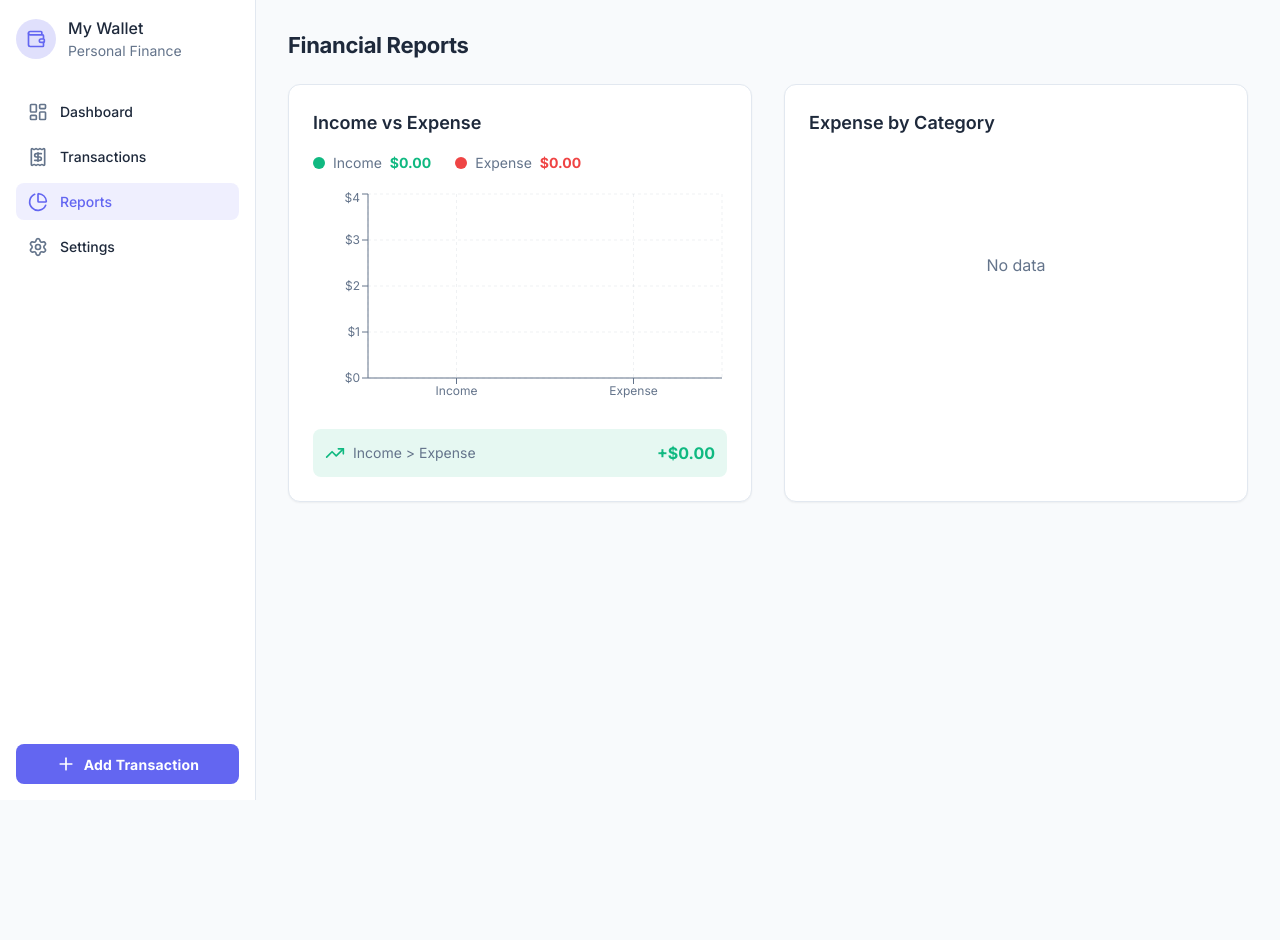
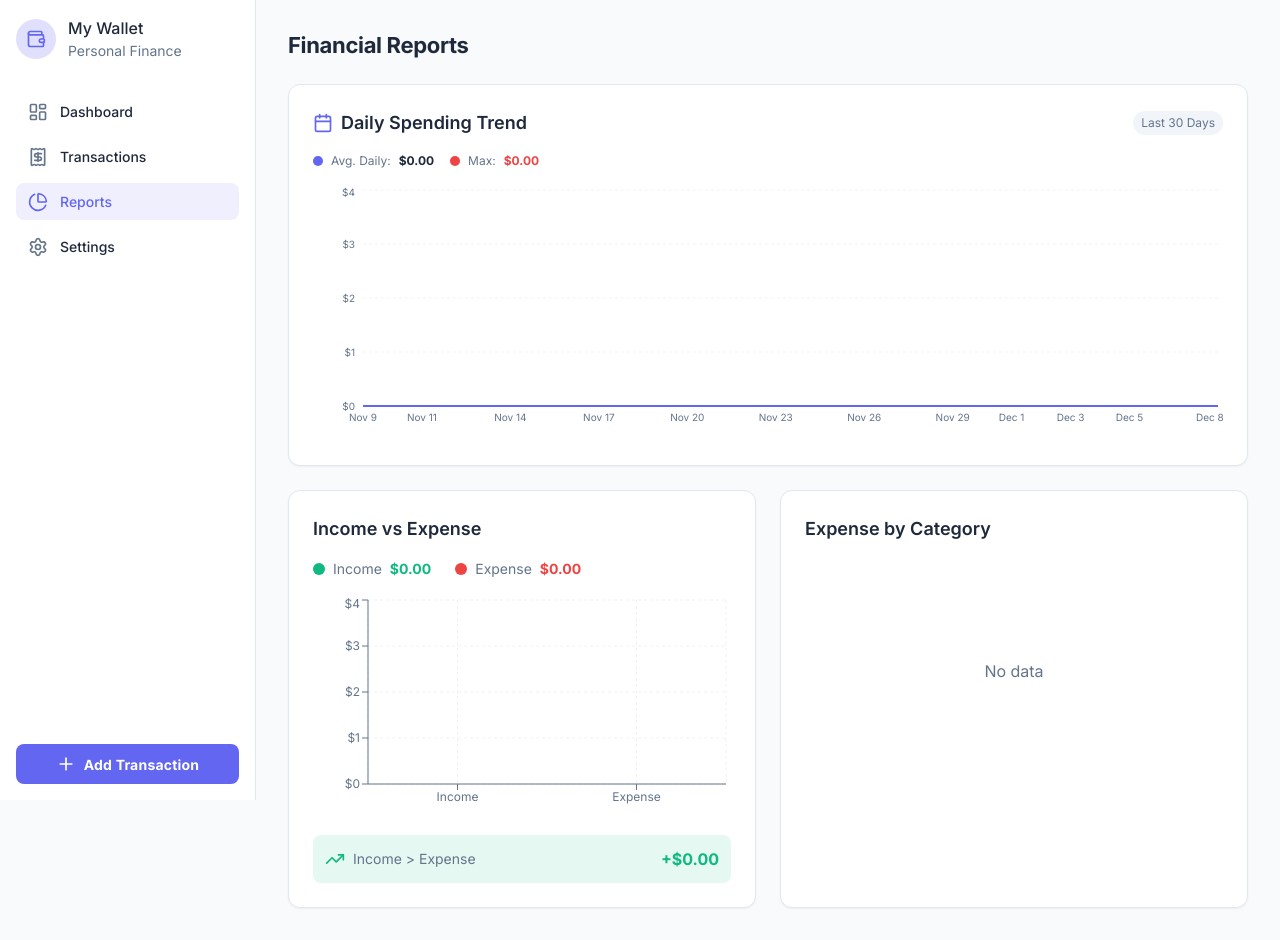
Before and after one commit to ozcelikcode/Flow, a React (Vite) app: page /reports in a window 1280 px wide. Before the commit the page ends 800 px from the top, so only its background shows below. Built offline with nearby package versions, Linux system fonts and the light colour scheme.

Commit message:
feat: Implement Reports page with financial reports including income/expense breakdown, category spending, and daily trends, plus i18n.

```diff
--- a/src/i18n/translations.ts
+++ b/src/i18n/translations.ts
@@ -58,6 +58,8 @@ export const translations = {
         financialReports: 'Financial Reports',
         incomeVsExpense: 'Income vs Expense',
         expenseByCategory: 'Expense by Category',
+        dailySpendingTrend: 'Daily Spending Trend',
+        last30Days: 'Last 30 Days',
 
         // Settings
         appearance: 'Appearance',
@@ -180,6 +182,8 @@ export const translations = {
         financialReports: 'Finansal Raporlar',
         incomeVsExpense: 'Gelir vs Gider',
         expenseByCategory: 'Kategoriye Göre Gider',
+        dailySpendingTrend: 'Günlük Harcama Trendi',
+        last30Days: 'Son 30 Gün',
 
         // Settings
         appearance: 'Görünüm',
--- a/src/pages/Reports.tsx
+++ b/src/pages/Reports.tsx
@@ -1,11 +1,14 @@
 import { useTransactions } from '../context/TransactionContext';
 import { useSettings } from '../context/SettingsContext';
-import { BarChart, Bar, XAxis, YAxis, CartesianGrid, Tooltip, ResponsiveContainer, PieChart, Pie, Cell } from 'recharts';
-import { TrendingUp, TrendingDown } from 'lucide-react';
+import {
+    BarChart, Bar, XAxis, YAxis, CartesianGrid, Tooltip, ResponsiveContainer,
+    PieChart, Pie, Cell, AreaChart, Area
+} from 'recharts';
+import { TrendingUp, TrendingDown, Calendar } from 'lucide-react';
 
 export default function Reports() {
     const { transactions } = useTransactions();
-    const { theme, t, translateCategory, formatAmount, rates, currency } = useSettings();
+    const { theme, t, translateCategory, formatAmount, rates, currency, language } = useSettings();
 
     // Get conversion rate for selected currency
     const rate = rates[currency];
@@ -33,6 +36,49 @@ export default function Reports() {
             return acc;
         }, [] as { name: string; value: number }[]);
 
+    // Generate last 30 days spending data
+    const generateDailySpendingData = () => {
+        const today = new Date();
+        const last30Days: { date: string; amount: number; displayDate: string }[] = [];
+
+        for (let i = 29; i >= 0; i--) {
+            const date = new Date(today);
+            date.setDate(date.getDate() - i);
+            const dateStr = date.toISOString().split('T')[0];
+            const displayDate = date.toLocaleDateString(language === 'tr' ? 'tr-TR' : 'en-US', {
+                month: 'short',
+                day: 'numeric'
+            });
+
+            last30Days.push({
+                date: dateStr,
+                displayDate,
+                amount: 0
+            });
+        }
+
+        // Aggregate expenses by date
+        transactions
+            .filter(tx => tx.type === 'expense')
+            .forEach(tx => {
+                // Parse transaction date
+                const txDate = new Date(tx.date);
+                if (!isNaN(txDate.getTime())) {
+                    const txDateStr = txDate.toISOString().split('T')[0];
+                    const dayData = last30Days.find(d => d.date === txDateStr);
+                    if (dayData) {
+                        dayData.amount += tx.amount * rate;
+                    }
+                }
+            });
+
+        return last30Days;
+    };
+
+    const dailySpendingData = generateDailySpendingData();
+    const maxDailySpending = Math.max(...dailySpendingData.map(d => d.amount));
+    const avgDailySpending = dailySpendingData.reduce((sum, d) => sum + d.amount, 0) / 30;
+
     const COLORS = ['#6366f1', '#10b981', '#ef4444', '#f59e0b', '#8b5cf6', '#ec4899'];
 
     // Dark mode colors
@@ -40,6 +86,7 @@ export default function Reports() {
     const tooltipBg = theme === 'dark' ? '#1e293b' : '#ffffff';
     const tooltipBorder = theme === 'dark' ? '#334155' : '#e2e8f0';
     const tooltipText = theme === 'dark' ? '#f1f5f9' : '#1e293b';
+    const gridColor = theme === 'dark' ? '#334155' : '#e2e8f0';
 
     // Currency symbol for Y-axis
     const currencySymbols: Record<string, string> = {
@@ -79,6 +126,29 @@ export default function Reports() {
         );
     };
 
+    // Custom tooltip component for better styling
+    const CustomTooltip = ({ active, payload, label }: any) => {
+        if (active && payload && payload.length) {
+            return (
+                <div
+                    className="px-3 py-2 rounded-lg shadow-lg border"
+                    style={{
+                        backgroundColor: tooltipBg,
+                        borderColor: tooltipBorder,
+                        minWidth: '120px',
+                        maxWidth: '200px',
+                    }}
+                >
+                    <p className="text-xs font-medium mb-1" style={{ color: axisColor }}>{label}</p>
+                    <p className="text-sm font-bold" style={{ color: tooltipText }}>
+                        {formatTooltipValue(payload[0].value)}
+                    </p>
+                </div>
+            );
+        }
+        return null;
+    };
+
     const netBalance = income - expense;
     const isProfit = netBalance >= 0;
 
@@ -88,9 +158,85 @@ export default function Reports() {
                 {t('financialReports')}
             </h2>
 
-            <div className="grid grid-cols-1 lg:grid-cols-2 gap-4 sm:gap-6 lg:gap-8">
+            {/* Daily Spending Trend - Full Width */}
+            <div className="bg-white dark:bg-surface-dark p-4 sm:p-6 rounded-xl border border-slate-200 dark:border-slate-800 shadow-sm mb-4 sm:mb-6">
+                <div className="flex items-center justify-between mb-4">
+                    <h3 className="text-base sm:text-lg font-semibold text-text-light dark:text-text-dark flex items-center gap-2">
+                        <Calendar className="w-5 h-5 text-primary" />
+                        {t('dailySpendingTrend')}
+                    </h3>
+                    <span className="text-xs text-text-secondary-light dark:text-text-secondary-dark bg-slate-100 dark:bg-slate-800 px-2 py-1 rounded-full">
+                        {t('last30Days')}
+                    </span>
+                </div>
+
+                {/* Stats Summary */}
+                <div className="flex flex-wrap gap-4 mb-4">
+                    <div className="flex items-center gap-2">
+                        <div className="w-2.5 h-2.5 rounded-full bg-primary"></div>
+                        <span className="text-xs text-text-secondary-light dark:text-text-secondary-dark">
+                            {language === 'tr' ? 'Ort. Günlük' : 'Avg. Daily'}:
+                        </span>
+                        <span className="text-xs font-bold text-text-light dark:text-text-dark">
+                            {formatAmount(avgDailySpending / rate)}
+                        </span>
+                    </div>
+                    <div className="flex items-center gap-2">
+                        <div className="w-2.5 h-2.5 rounded-full bg-danger"></div>
+                        <span className="text-xs text-text-secondary-light dark:text-text-secondary-dark">
+                            {language === 'tr' ? 'Maks' : 'Max'}:
+                        </span>
+                        <span className="text-xs font-bold text-danger">
+                            {formatAmount(maxDailySpending / rate)}
+                        </span>
+                    </div>
+                </div>
+
+                <div className="h-48 sm:h-64">
+                    <ResponsiveContainer width="100%" height="100%">
+                        <AreaChart data={dailySpendingData}>
+                            <defs>
+                                <linearGradient id="colorSpending" x1="0" y1="0" x2="0" y2="1">
+                                    <stop offset="5%" stopColor="#6366f1" stopOpacity={0.3} />
+                                    <stop offset="95%" stopColor="#6366f1" stopOpacity={0} />
+                                </linearGradient>
+                            </defs>
+                            <CartesianGrid strokeDasharray="3 3" stroke={gridColor} opacity={0.5} vertical={false} />
+                            <XAxis
+                                dataKey="displayDate"
+                                stroke={axisColor}
+                                tick={{ fill: axisColor, fontSize: 10 }}
+                                tickLine={false}
+                                axisLine={false}
+                                interval="preserveStartEnd"
+                                minTickGap={30}
+                            />
+                            <YAxis
+                                stroke={axisColor}
+                                tick={{ fill: axisColor, fontSize: 10 }}
+                                tickFormatter={formatYAxis}
+                                tickLine={false}
+                                axisLine={false}
+                                width={45}
+                            />
+                            <Tooltip content={<CustomTooltip />} />
+                            <Area
+                                type="monotone"
+                                dataKey="amount"
+                                stroke="#6366f1"
+                                strokeWidth={2}
+                                fill="url(#colorSpending)"
+                                dot={false}
+                                activeDot={{ r: 4, fill: '#6366f1', stroke: '#fff', strokeWidth: 2 }}
+                            />
+                        </AreaChart>
+                    </ResponsiveContainer>
+                </div>
+            </div>
+
+            <div className="grid grid-cols-1 lg:grid-cols-2 gap-4 sm:gap-6">
                 {/* Income vs Expense Chart */}
-                <div className="bg-white dark:bg-surface-dark p-4 sm:p-6 rounded-xl border border-slate-200 dark:border-slate-800 shadow-sm" style={{ outline: 'none' }}>
+                <div className="bg-white dark:bg-surface-dark p-4 sm:p-6 rounded-xl border border-slate-200 dark:border-slate-800 shadow-sm">
                     <h3 className="text-base sm:text-lg font-semibold mb-3 sm:mb-4 text-text-light dark:text-text-dark">{t('incomeVsExpense')}</h3>
 
                     {/* Legend */}
@@ -107,9 +253,9 @@ export default function Reports() {
                         </div>
                     </div>
 
-                    <div className="h-48 sm:h-56" style={{ outline: 'none' }}>
+                    <div className="h-48 sm:h-56">
                         <ResponsiveContainer width="100%" height="100%">
-                            <BarChart data={data} style={{ outline: 'none' }}>
+                            <BarChart data={data}>
                                 <CartesianGrid strokeDasharray="3 3" opacity={0.1} stroke={axisColor} />
                                 <XAxis
                                     dataKey="name"
@@ -122,23 +268,10 @@ export default function Reports() {
                                     tickFormatter={formatYAxis}
                                     width={50}
                                 />
-                                <Tooltip
-                                    contentStyle={{
-                                        backgroundColor: tooltipBg,
-                                        borderColor: tooltipBorder,
-                                        color: tooltipText,
-                                        borderRadius: '8px',
-                                        outline: 'none',
-                                        fontSize: '12px'
-                                    }}
-                                    itemStyle={{ color: tooltipText }}
-                                    cursor={{ fill: 'transparent' }}
-                                    formatter={(value: number) => [formatTooltipValue(value), '']}
-                                />
+                                <Tooltip content={<CustomTooltip />} />
                                 <Bar
                                     dataKey="value"
                                     shape={<CustomBar />}
-                                    style={{ outline: 'none' }}
                                 />
                             </BarChart>
                         </ResponsiveContainer>
@@ -165,14 +298,14 @@ export default function Reports() {
                 </div>
 
                 {/* Expense by Category Chart */}
-                <div className="bg-white dark:bg-surface-dark p-4 sm:p-6 rounded-xl border border-slate-200 dark:border-slate-800 shadow-sm" style={{ outline: 'none' }}>
+                <div className="bg-white dark:bg-surface-dark p-4 sm:p-6 rounded-xl border border-slate-200 dark:border-slate-800 shadow-sm">
                     <h3 className="text-base sm:text-lg font-semibold mb-3 sm:mb-4 text-text-light dark:text-text-dark">{t('expenseByCategory')}</h3>
 
                     {categoryData.length > 0 ? (
                         <>
-                            <div className="h-48 sm:h-56" style={{ outline: 'none' }}>
+                            <div className="h-48 sm:h-56">
                                 <ResponsiveContainer width="100%" height="100%">
-                                    <PieChart style={{ outline: 'none' }}>
+                                    <PieChart>
                                         <Pie
                                             data={categoryData}
                                             cx="50%"
@@ -182,29 +315,16 @@ export default function Reports() {
                                             paddingAngle={3}
                                             dataKey="value"
                                             stroke="none"
-                                            style={{ outline: 'none' }}
                                         >
                                             {categoryData.map((_, index) => (
                                                 <Cell
                                                     key={`cell-${index}`}
                                                     fill={COLORS[index % COLORS.length]}
                                                     stroke="none"
-                                                    style={{ outline: 'none' }}
                                                 />
                                             ))}
                                         </Pie>
-                                        <Tooltip
-                                            contentStyle={{
-                                                backgroundColor: tooltipBg,
-                                                borderColor: tooltipBorder,
-                                                color: tooltipText,
-                                                borderRadius: '8px',
-                                                outline: 'none',
-                                                fontSize: '12px'
-                                            }}
-                                            itemStyle={{ color: tooltipText }}
-                                            formatter={(value: number) => [formatTooltipValue(value), '']}
-                                        />
+                                        <Tooltip content={<CustomTooltip />} />
                                     </PieChart>
                                 </ResponsiveContainer>
                             </div>
```
